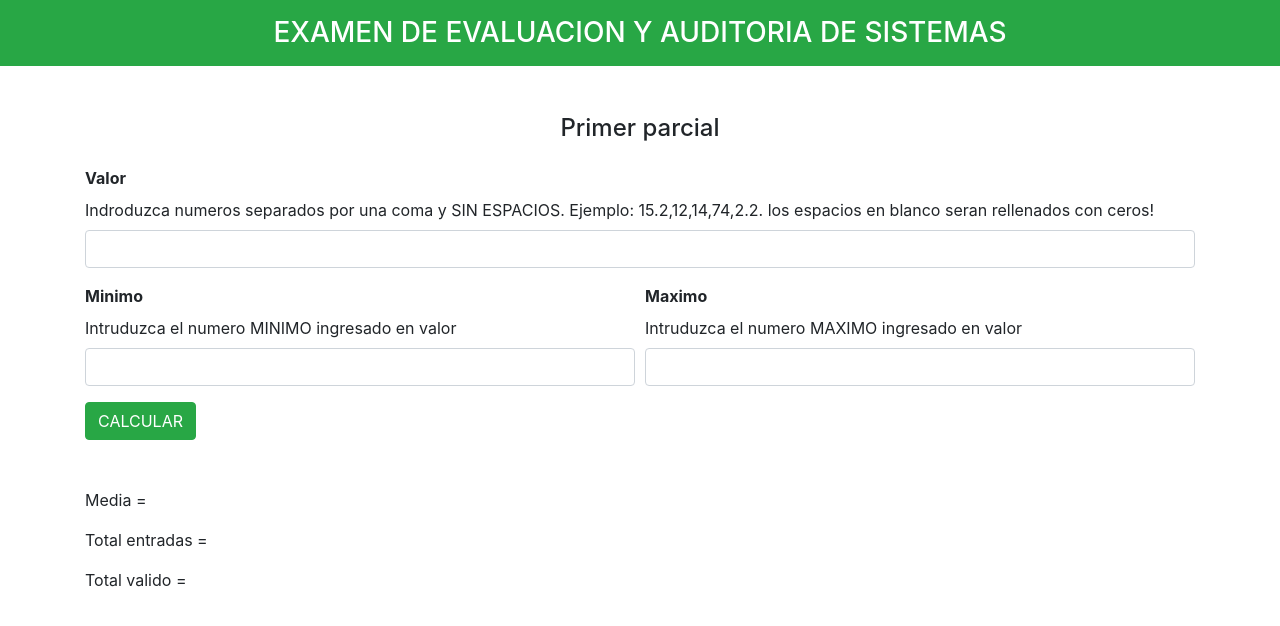
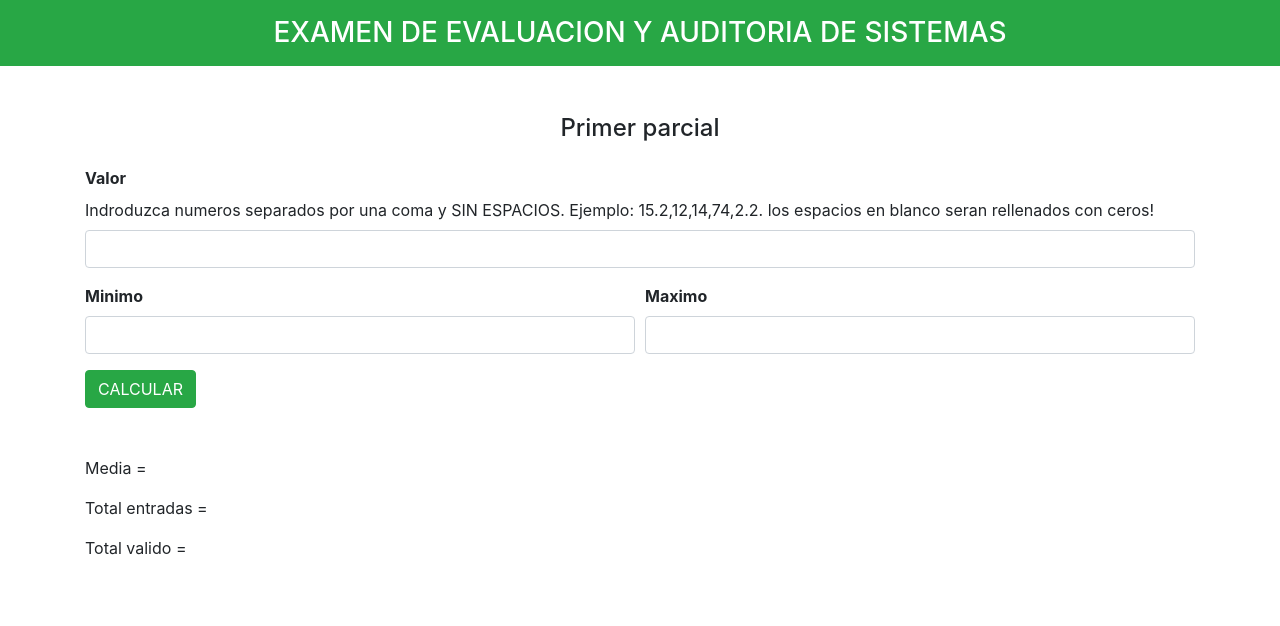
Before and after one commit to EliceoJoel/Examen-de-eayds, a React (Create React App) app: page / in a window 1280 px wide. Shown: the top 626 px of the page. Built offline with nearby package versions, Linux system fonts and the light colour scheme.

Commit message:
delete subtittle from trwo fields

```diff
--- a/src/App.js
+++ b/src/App.js
@@ -83,7 +83,6 @@ class App extends Component {
                     <div className="form-row">
                       <div className="form-group col-md-6">
                         <label htmlFor="titulo"><b>Minimo</b></label><br/>
-                        <label htmlFor="subtitulo">Intruduzca el numero MINIMO ingresado en valor</label>
                         <input
                           type="number"
                           id="minimo"
@@ -95,7 +94,6 @@ class App extends Component {
                       </div>
                       <div className="form-group col-md-6">
                         <label htmlFor="titulo"><b>Maximo</b></label><br/>
-                        <label htmlFor="subtitulo">Intruduzca el numero MAXIMO ingresado en valor</label>
                         <input
                           type="number"
                           id="maximo"
```
